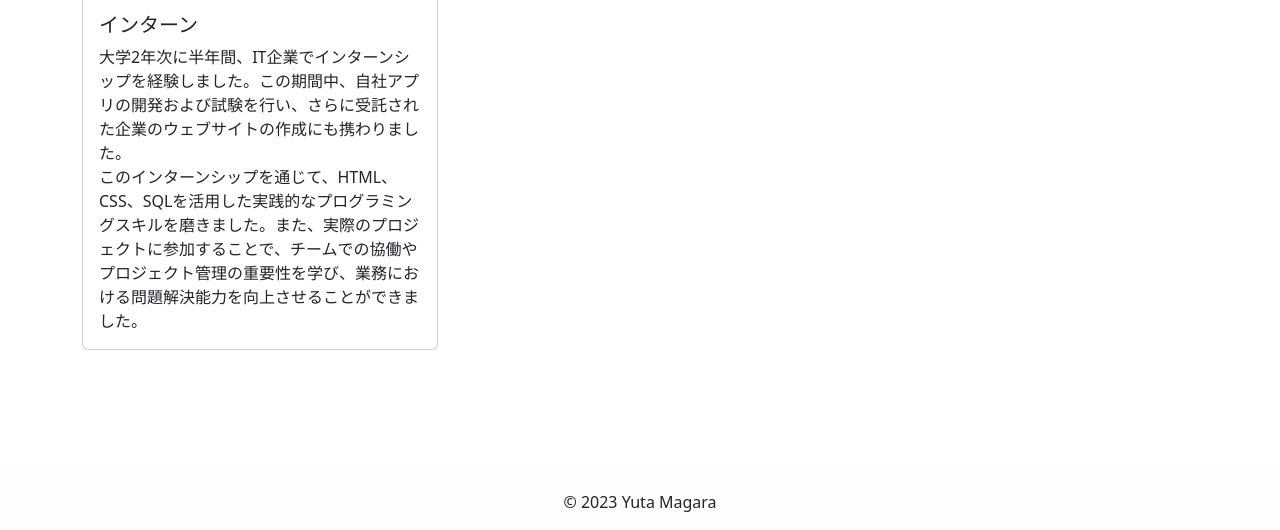
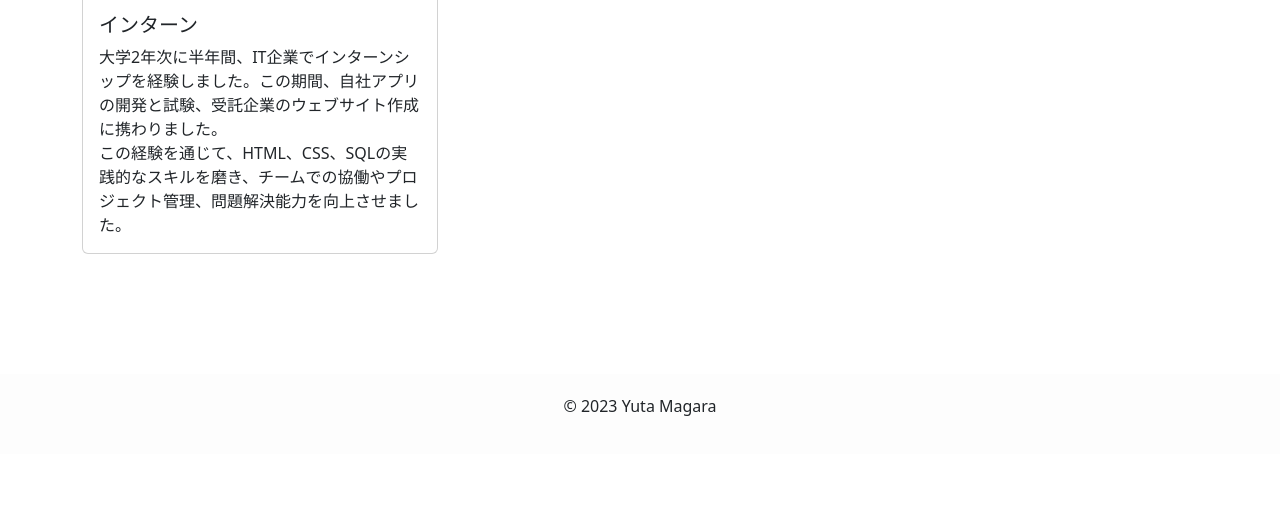
Before and after one commit to yutamagara/Portfolio, a plain HTML site: page index.html in a window 1280 px wide. Shown: the part 1173-1703 px from the top of the page. After the commit the page ends 1651 px from the top, so only its background shows below. Drawn offline with nearby package versions, Linux system fonts and the light colour scheme.

Commit message:
Update index.html

```diff
--- a/index.html
+++ b/index.html
@@ -95,14 +95,14 @@
             <div class="card-body">
               <h5 class="card-title">大学生活</h5>
               <p class="card-text">
-                私は現在、データサイエンス学部の3年生です。大学では、データ分析やプログラミングの基礎から応用まで幅広く学んでいます。
+                私は現在、データサイエンス学部の3年生です。大学では、データ分析やプログラミングの基礎から応用まで幅広く学んでいます。<br>
               </p>
             </div>
           </div>
         </div>
         <div class="col-md-4">
           <div class="card">
-            <img src="./pic.png" class="card-img-top" alt="Work 3">
+            <img src="./pic5.jpeg" class="card-img-top" alt="Work 3">
             <div class="card-body">
               <h5 class="card-title">研究</h5>
               <p class="card-text"><b>サッカー選手のプレイスタイルを明確にするデータ駆動型のアプローチ</b>
@@ -115,12 +115,12 @@
         </div>
         <div class="col-md-4">
           <div class="card">
-            <img src="./pic.png" class="card-img-top" alt="Work 4">
+            <img src="./pic4.jpeg" class="card-img-top" alt="Work 4">
             <div class="card-body">
               <h5 class="card-title">インターン</h5>
               <p class="card-text">
-                大学2年次に半年間、IT企業でインターンシップを経験しました。この期間中、自社アプリの開発および試験を行い、さらに受託された企業のウェブサイトの作成にも携わりました。<br>
-                このインターンシップを通じて、HTML、CSS、SQLを活用した実践的なプログラミングスキルを磨きました。また、実際のプロジェクトに参加することで、チームでの協働やプロジェクト管理の重要性を学び、業務における問題解決能力を向上させることができました。
+                大学2年次に半年間、IT企業でインターンシップを経験しました。この期間、自社アプリの開発と試験、受託企業のウェブサイト作成に携わりました。<br>
+                この経験を通じて、HTML、CSS、SQLの実践的なスキルを磨き、チームでの協働やプロジェクト管理、問題解決能力を向上させました。
               </p>
             </div>
           </div>
```
